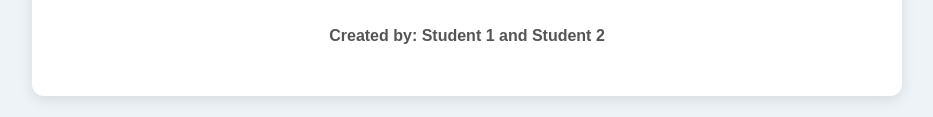
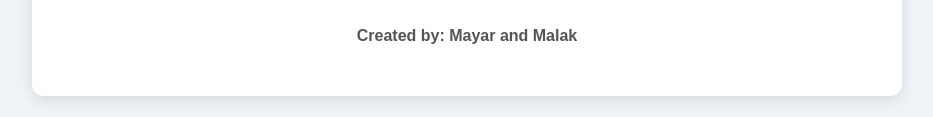
Before and after one commit to malak4693-88/Cloud-Computing-DevOps-Engineering-project-2, a plain HTML site: page app/index.html in a window 1280 px wide. Shown: the part 529-646 px from the top of the page, without its empty margins (173-1106 px from the left). Drawn offline with Linux system fonts and the light colour scheme.

```diff
--- a/app/index.html
+++ b/app/index.html
@@ -64,7 +64,7 @@
         <div class="status-box">GitHub Actions: <span class="running">CI/CD Enabled</span></div>
         <div class="status-box">Environment: <span class="running">Production</span></div>
 
-        <p class="footer">Created by: Student 1 and Student 2</p>
+        <p class="footer">Created by: Mayar and Malak</p>
     </div>
 </body>
 </html>
```
Also changed, not shown: 1 other file.
